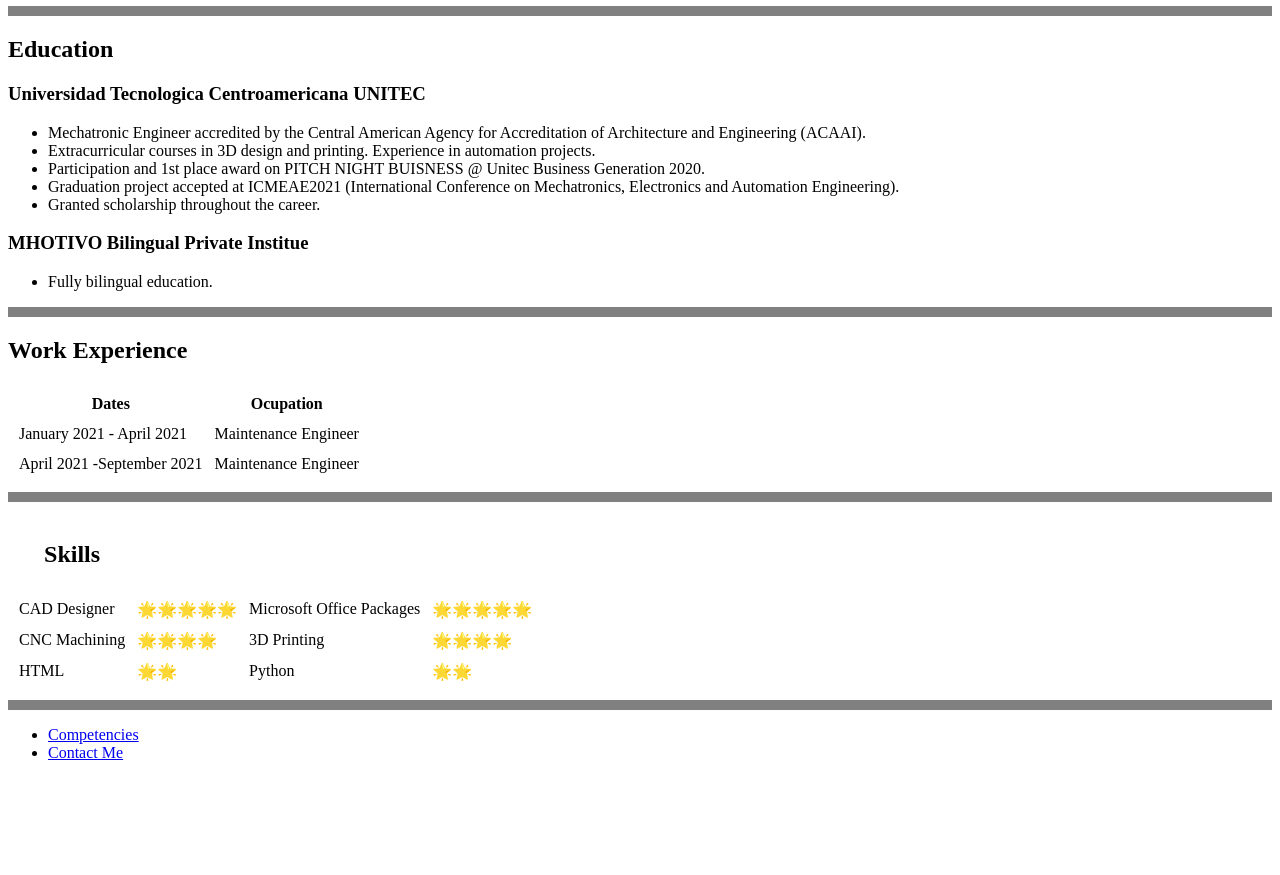
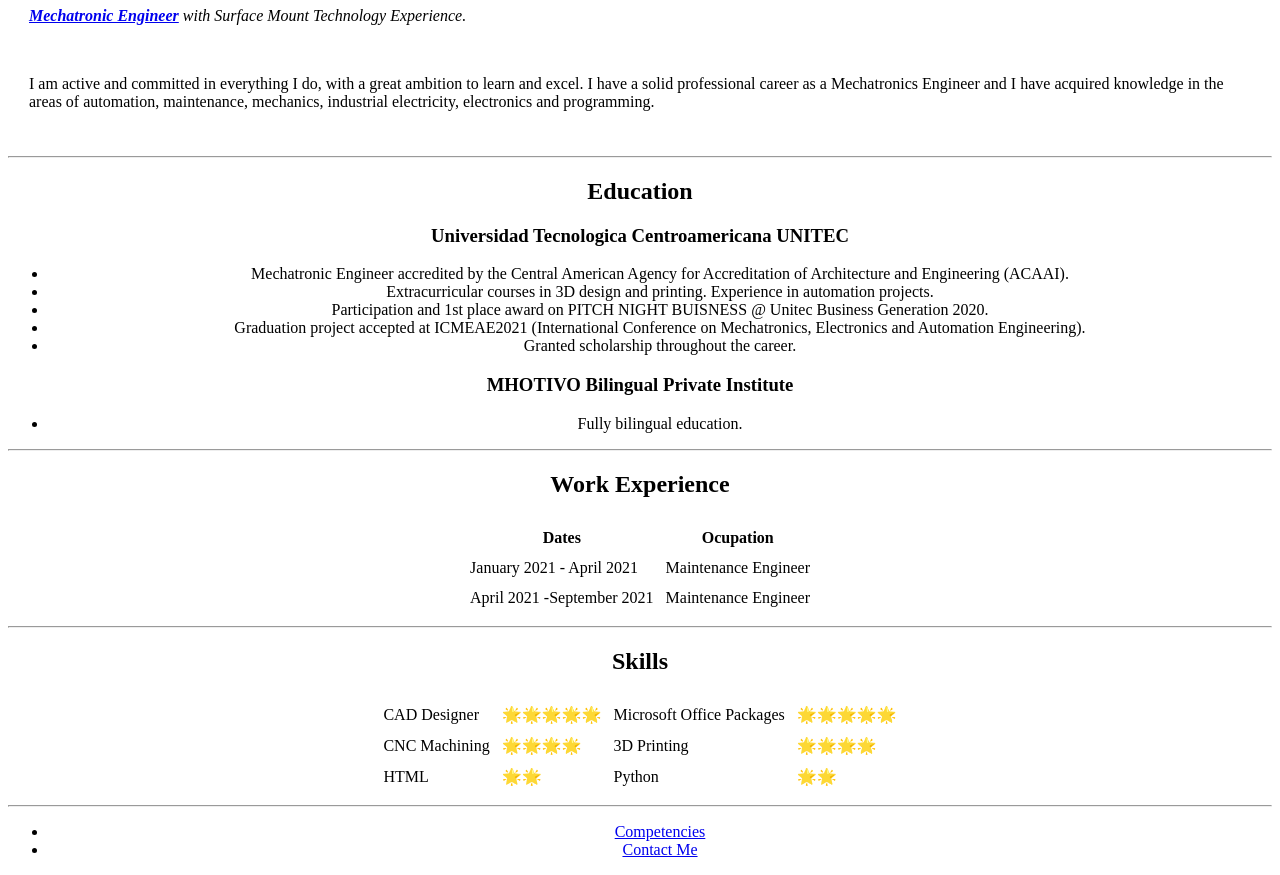
Before and after one commit to Joshuadrp/CV, a plain HTML site: page index.html in a window 1280 px wide. Shown: the part 356-1231 px from the top of the page. Before the commit the page ends 1134 px from the top, so only its background shows below. Drawn offline with Linux system fonts and the light colour scheme.

Commit message:
Update index.html

```diff
--- a/index.html
+++ b/index.html
@@ -4,16 +4,23 @@
 <head>
   <meta charset="utf-8"> <!-- UTF-8 is an encoding system -->
   <title>Joshua's Personal Site</title>
+  <link rel="stylesheet" href="css/styles.css">
+
+  <!-- The path is not case sensitive!!!-->
+
 </head>
+<center>
 
   <body>
+    <img src="josh.jpg" alt="Joshua PP" width="320" height="250">
     <table cellspacing="20">
+      </tr>
       <tr>
-      <td> <img src="josh.jpg" alt="Joshua PP" width="350" height="300"></td>
         <td>
           <h1>Joshua Rodriguez</h1>
           <p><em><strong> <a href="https://en.wikipedia.org/wiki/Mechatronics">Mechatronic Engineer</a>
               </strong>with Surface Mount Technology Experience.</em></p>
+              <br>
           <p>I am active and committed in everything I do, with
             a great ambition to learn and excel.
             I have a solid professional career as a Mechatronics Engineer
@@ -24,7 +31,7 @@
       </tr>
     </table>
 
-  <hr size="10" noshade>
+    <hr>
     <h2>Education</h2>
     <h3>Universidad Tecnologica Centroamericana UNITEC</h3>
     <ul>
@@ -40,11 +47,11 @@
         Electronics and Automation Engineering).</li>
       <li>Granted scholarship throughout the career. </li>
     </ul>
-  <h3>MHOTIVO Bilingual Private Institue</h3>
+    <h3>MHOTIVO Bilingual Private Institute</h3>
     <ul>
       <li>Fully bilingual education.</li>
     </ul>
-  <hr size="10" noshade>
+    <hr>
     <h2>Work Experience</h2>
 
     <table cellspacing="10">
@@ -65,14 +72,10 @@
         </tr>
       </tbody>
     </table>
-  <hr size="10" noshade>
+    <hr>
+
     <table cellspacing="10">
-    <thead>
-      <th>
       <h2>Skills</h2>
-      </th>
-    </thead>
-    <tbody>
       <tr>
         <td>CAD Designer</td>
         <td>🌟🌟🌟🌟🌟</td>
@@ -91,13 +94,14 @@
         <td>Python</td>
         <td>🌟🌟</td>
       </tr>
-    </tbody>
     </table>
-  <hr size="10" noshade>
+    <hr>
     <ul>
       <li><a href="competencies.html">Competencies</a></li>
       <li><a href="contactme.html">Contact Me</a></li>
     </ul>
   </body>
+</center>
+
 
 </html>
```
Lines whose indentation alone changed are shown as unchanged.
